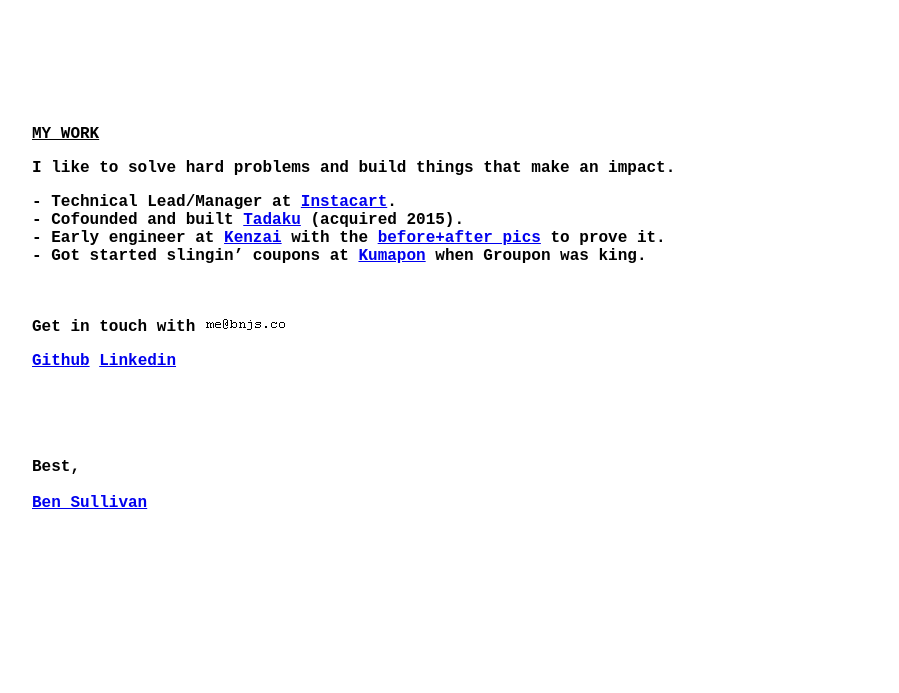
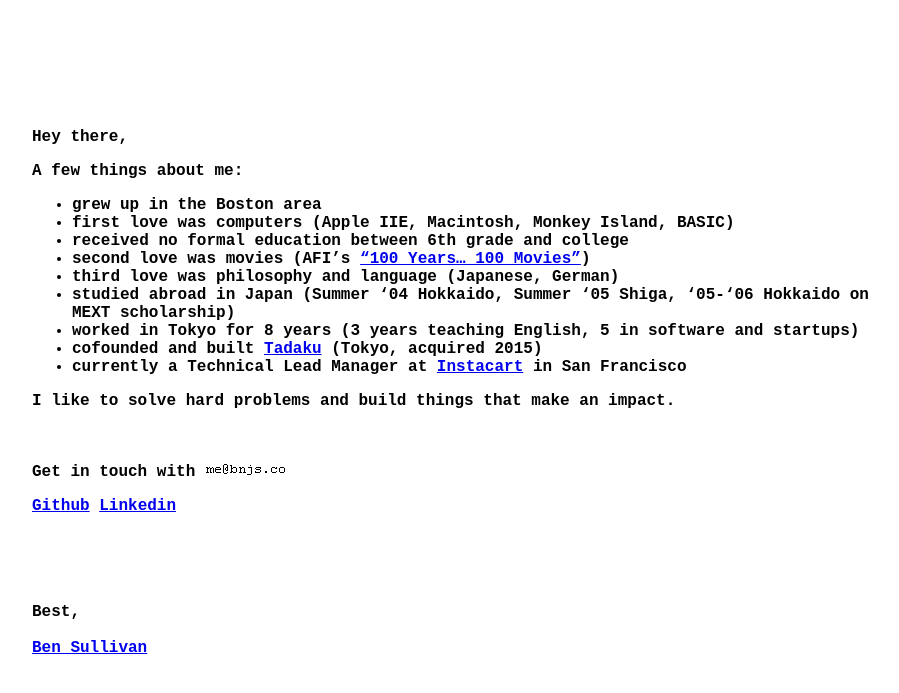
Before and after one commit to bnjs/bnjs.github.io, a Jekyll site: the page built from pages/about-me.md, in a window 1280 px wide. Shown: the top 693 px of the page, without its empty margins (178-1077 px from the left). Built offline with Jekyll 4.4.1, drawn with Linux system fonts in a browser that asks for light colours; nearby versions of some CDN libraries.

Commit message:
Condensed bio

```diff
--- a/pages/about-me.md
+++ b/pages/about-me.md
@@ -3,17 +3,21 @@
 permalink: about-me/
 ---
 
-## My Work
+Hey there,
+
+A few things about me:
+
+- grew up in the Boston area
+- first love was computers (Apple IIE, Macintosh, Monkey Island, BASIC)
+- received no formal education between 6th grade and college
+- second love was movies (AFI's ["100 Years... 100 Movies"](https://en.wikipedia.org/wiki/AFI%27s_100_Years...100_Movies))
+- third love was philosophy and language (Japanese, German)
+- studied abroad in Japan (Summer '04 Hokkaido, Summer '05 Shiga, '05-'06 Hokkaido on MEXT scholarship)
+- worked in Tokyo for 8 years (3 years teaching English, 5 in software and startups)
+- cofounded and built <a href="http://www.tadaku.com" target="_blank">Tadaku</a> (Tokyo, acquired 2015)
+- currently a Technical Lead Manager at <a href="https://www.instacart.com/" target="_blank">Instacart</a> in San Francisco
 
 I like to solve hard problems and build things that make an impact.
-
-\- Technical Lead/Manager at <a href="https://www.instacart.com/" target="_blank">Instacart</a>.<br>
-\- Cofounded and built <a href="http://www.tadaku.com" target="_blank">Tadaku</a> (acquired 2015).<br>
-\- Early engineer at <a href="http://www.kenzai.me" target="_blank">Kenzai</a> with the <a href="https://www.dropbox.com/s/812sm7erppjmu5v/kenzai_comparison.png?dl=0">before+after pics</a> to prove it.<br>
-\- Got started slingin' coupons at <a href="http://kumapon.jp" target="_blank">Kumapon</a> when Groupon was king.
-
-<!--\- <a href="http://contributors.rubyonrails.org/contributors/benjamin-sullivan/commits" target="_blank">Humble contributor</a> to Rails 4<br>-->
-<!--\- Started <a href="https://tokyo-startup-circle.doorkeeper.jp/" target="_blank">Tokyo Startup Circle</a>, a bi-weekly meetup for founders in Tokyo (60+ events, peak 700+ members)-->
 
 <br><br>
 <span>Get in touch with</span> <img src="/images/email.gif">
```
